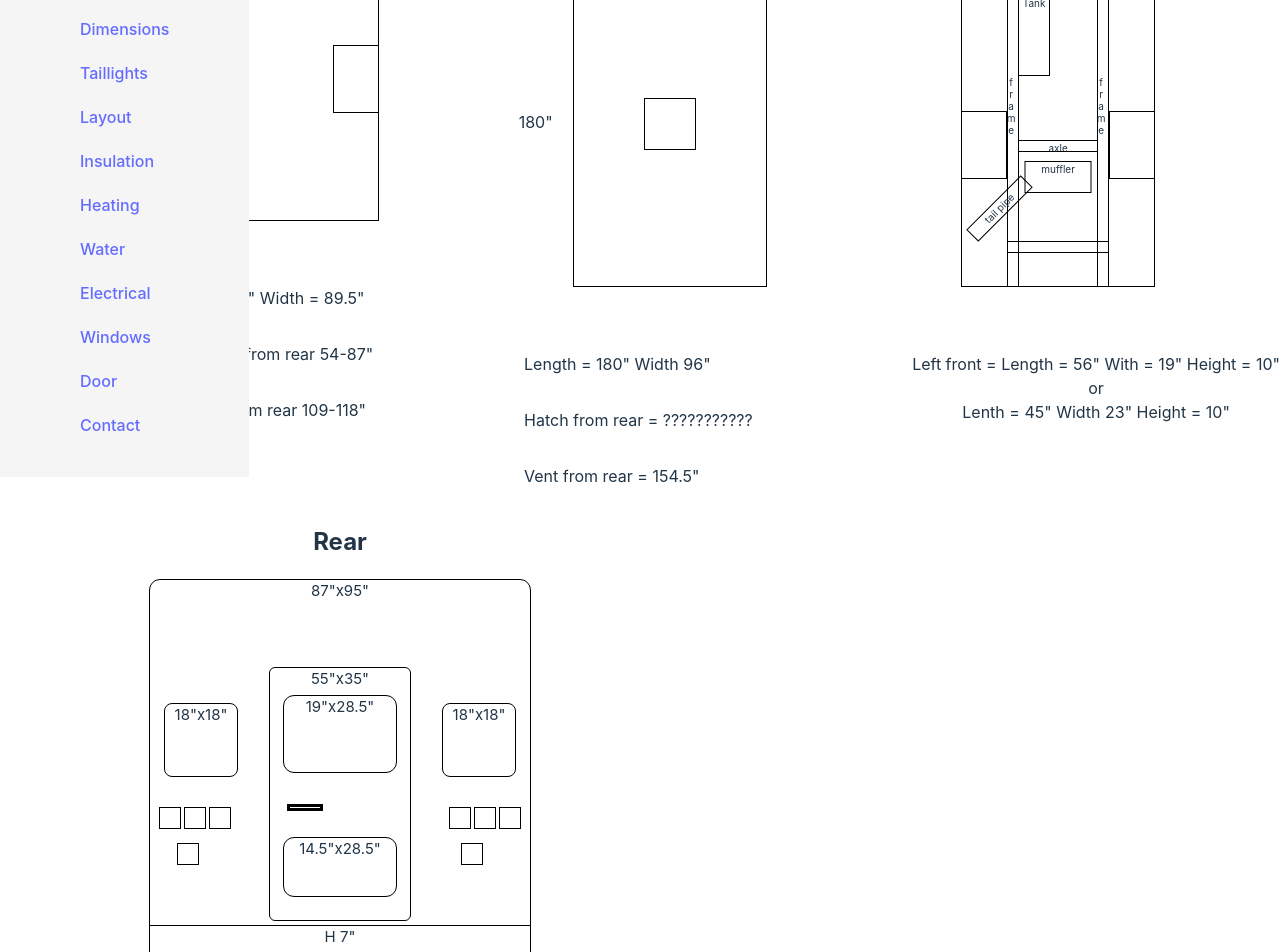
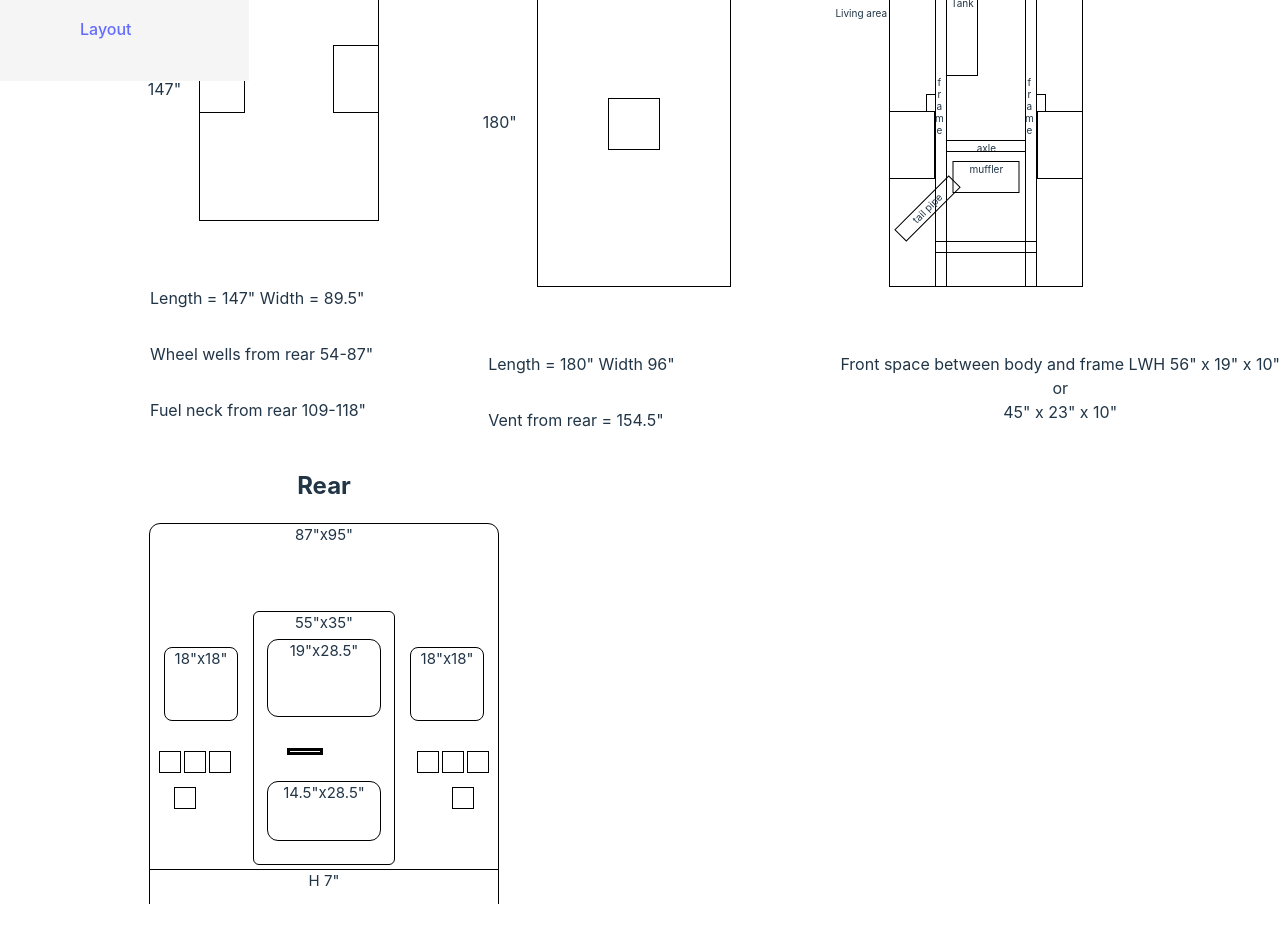
Before and after one commit to dielawn/bus_8, a React (Vite) app: page /dimensions in a window 1280 px wide. Shown: the part 200-1152 px from the top of the page. After the commit the page ends 1104 px from the top, so only its background shows below. Built offline with nearby package versions, Linux system fonts and the light colour scheme.

Commit message:
basic page

```diff
--- a/src/App.css
+++ b/src/App.css
@@ -73,23 +73,6 @@
   display: flex;
 }
 
-
-.taillightJunc {
-  width: 15px;
-  height: 15px;
-  background-color: chartreuse;
-  position: absolute;
-  bottom: 40px;
-  left: 50px;
-}
-
-.redBox {
-  background-color: red;
-  width: 15px;
-  height: 15px;
-  margin: 5px;
-}
-
 .flex {
   display: flex;
   flex-wrap: wrap;
@@ -99,234 +82,27 @@
   flex-direction: column;
 }
 
-.brownBox {
-  background-color: brown;
-  width: 15px;
-  height: 15px;
-  margin: 5px;
-}
-.yellowBox {
-  background-color: yellow;
-  width: 15px;
-  height: 15px;
-  margin: 5px;
-}
-.greenBox {
-  background-color: green;
-  width: 15px;
-  height: 15px;
-  margin: 5px;
-}
-.blueBox {
-  background-color: blue;
-  width: 15px;
-  height: 15px;
-  margin: 5px;
-}
-.chartBox {
-  background-color: chartreuse;
-  width: 15px;
-  height: 15px;
-  margin: 5px;
-}
-
 .alignRight {
   text-align: end;
   justify-content: end;
 }
 
-.taillightImg {
-  max-width: 400px;
-}
-.taillightHorzImg {
-  max-height: 460px;
-}
-
 .descriptionTxt {
   padding: 75px 10px 10px 20px;
 }
+
 li {
   text-align: start;
-}
-.solar {
-  width: 82px;
-  height: 142px;
-  outline: solid black 1px;
-}
-
-.panel1 {
-  position: absolute;
-  top: 25px;
-}
-.panel2 {
-  position: absolute;
-  top: 25px;
-  right: 0;
-}
-
-.panel3 {
-  position: absolute;
-  bottom: -10px;
-  left: 0;
-}
-
-.panel4 {
-  position: absolute;
-  bottom: -10px;
-  right: 0;
-}
-
-.gland {
-  position: absolute;
-  right: 5px;
-  bottom: 155px;
-  outline: solid black 1px;
 }
 
 .key {
   padding-top: 50px;
 }
+
 button {
   outline: solid 2px black;
-}
-
-.rearExterior {
-  width: 380px;
-  height: 380px;
-  outline: solid black 1px;
-  border-radius: 10px 10px 0 0;
-  position: relative;
-  font-size: 15px;
-}
-
-.rearDoor {
-  width: 140px;
-  height: 252px;
-  outline: solid black 1px;
-  position: absolute;
-  left: 50%;
-  bottom: 40px;
-  transform: translate(-50%);
-  border-radius: 5px;
-}
-.rearDoorWindowLwr {
-  outline: solid black 1px;
-  width: 112px;
-  height: 58px;
-  position: absolute;
-  bottom: 64px;
-  left: 50%;
-  transform: translate(-50%);
-  border-radius: 10px;
-}
-.rearDoorWindowUpr {
-  outline: solid black 1px;
-  width: 112px;
-  height: 76px;
-  position: absolute;
-  bottom: 188px;
-  left: 50%;
-  transform: translate(-50%);
-  border-radius: 10px;
-}
-.rearDoorHandle {
-  width: 30px;
-  outline: solid 3px black;
-  height: 1px;
-  position: absolute;
-  bottom: 152px;
-  left: 140px;
-}
-
-.rearWindow {
-  outline: solid black 1px;
-  width: 72px;
-  height: 72px;
-  border-radius: 7px;
-}
-.leftWindow {
-  position: absolute;
-  left: 15px;
-  bottom: 184px;
-}
-
-.rightWindow {
-  position: absolute;
-  right: 15px;
-  bottom: 184px;
-}
-
-.taillight, .turnlight, .stopLight, .backup {
-  outline: solid black 1px;
-  width: 20px;
-  height: 20px;
-  bottom: 132px
-}
-.leftTL {
-  position: absolute;
-  bottom: 96px;
-  left: 10%;
-  transform: translate(-50%);
-}
-.rightTL {
-  position: absolute;
-  bottom: 96px;
-  right: 10%;
-  transform: translate(-50%);
-}
-
-.leftTuL {
-  position: absolute;
-  left: 10px;
-}
-.rightTuL {
-  position: absolute;
-  right: 10px;
-}
-.leftSL {
-  position: absolute;
-  left: 35px;
-}
-.rightSL {
-  position: absolute;
-  right: 35px;
-}
-
-.leftBU {
-  position: absolute;
-  left: 60px;
-}
-.rightBU {
-  position: absolute;
-  right: 60px;
-}
-
-.rearFrame {
-  outline: solid black 1px;
-  position: absolute;
-  bottom: 34px;
-  width: 100px;
-  height: 10px;
-  left: 46px
-}
-
-.bumper {
-  outline: solid black 1px;
-  position: absolute;
-  bottom: 0;
-  height: 34px;
-  width: 100%;
 }
 
 .outline {
   outline: solid black 1px;
 }
-
-.acEvaporator {
-  width: 114px;
-  height: 48px;
-  position: absolute;
-  left: 50%;
-  transform: translate(-50%);
-  top: 20px;
-}
--- a/src/components/Dimensions.css
+++ b/src/components/Dimensions.css
@@ -1,3 +1,4 @@
+/* Living Area */
 .livingSpaceDiv, .bedDiv, .roofDiv, .underBusDiv {
     display: flex;
     flex-direction: column;
@@ -49,6 +50,9 @@
     transform: translate(-50%, -50%);
   }
 
+
+
+/* Roof */
   .roof {
     width: 192px;
     height: 360px;
@@ -74,6 +78,10 @@
     transform: translate(-50%, -50%);
   }
 
+
+
+
+  /* Under bus */
   .underBus {
     width: 192px;
     height: 360px;
@@ -162,3 +170,152 @@
     left: 57px;
     top: 55px
   }
+
+  .rearFrame {
+    outline: solid black 1px;
+    position: absolute;
+    bottom: 34px;
+    width: 100px;
+    height: 10px;
+    left: 46px
+  }
+
+  .leafSprings {
+    position: absolute;
+    width: 8px;
+    height: 16px;
+    bottom: 175px;
+  }
+  .leftLS {
+    left: 37px;
+  }
+  .rightLS {
+    right: 37px;
+  }
+
+  .cabLabel {
+    position: absolute;
+    top: 40px;
+    left: -25px;
+  }
+  .livingAreaLabel {
+    position: absolute;
+    top: 80px;
+    left: -55px;
+  }
+
+
+/* Rear of bus */
+.rearExterior {
+    width: 348px;
+    height: 380px;
+    border-radius: 10px 10px 0 0;
+    position: relative;
+    font-size: 15px;
+  }
+
+  .rearDoor {
+    width: 140px;
+    height: 252px;
+    position: absolute;
+    left: 50%;
+    bottom: 40px;
+    transform: translate(-50%);
+    border-radius: 5px;
+  }
+  .rearDoorWindowLwr {
+    width: 112px;
+    height: 58px;
+    position: absolute;
+    bottom: 64px;
+    left: 50%;
+    transform: translate(-50%);
+    border-radius: 10px;
+  }
+  .rearDoorWindowUpr {
+    outline: solid black 1px;
+    width: 112px;
+    height: 76px;
+    position: absolute;
+    bottom: 188px;
+    left: 50%;
+    transform: translate(-50%);
+    border-radius: 10px;
+  }
+  .rearDoorHandle {
+    width: 30px;
+    outline: solid 3px black;
+    height: 1px;
+    position: absolute;
+    bottom: 152px;
+    left: 140px;
+  }
+
+  .rearWindow {
+    width: 72px;
+    height: 72px;
+    border-radius: 7px;
+    position: absolute;
+}
+  .leftWindow {
+    left: 15px;
+    bottom: 184px;
+  }
+
+  .rightWindow {
+    right: 15px;
+    bottom: 184px;
+  }
+
+  .taillight, .turnlight, .stopLight, .backup {
+    width: 20px;
+    height: 20px;
+    bottom: 132px;
+    position: absolute;
+  }
+  .leftTL {
+    bottom: 96px;
+    left: 25px;
+
+  }
+  .rightTL {
+    bottom: 96px;
+    right: 25px;
+
+  }
+
+  .leftTuL {
+    left: 10px;
+  }
+  .rightTuL {
+    right: 10px;
+  }
+  .leftSL {
+    left: 35px;
+  }
+  .rightSL {
+    right: 35px;
+  }
+
+  .leftBU {
+    left: 60px;
+  }
+  .rightBU {
+    right: 60px;
+  }
+
+  .bumper {
+    position: absolute;
+    bottom: 0;
+    height: 34px;
+    width: 100%;
+  }
+
+  .acEvaporator {
+    width: 114px;
+    height: 48px;
+    position: absolute;
+    left: 50%;
+    transform: translate(-50%);
+    top: 20px;
+  }
--- a/src/components/Dimensions.jsx
+++ b/src/components/Dimensions.jsx
@@ -29,7 +29,6 @@ const Dimensions = () => {
 
             </div>
             <p>Length = 180" Width 96"</p>
-            <p>Hatch from rear = ???????????</p>
             <p>Vent from rear = 154.5"</p>
         </div>
 
@@ -37,11 +36,17 @@ const Dimensions = () => {
             <h2>Under bus</h2>
 
             <div className="underBus outline">
+
+            <div className="cabLabel labelTxt">Cab</div>
+            <div className="livingAreaLabel labelTxt">Living area</div>
+
             <div className="labelTxt leftFrame outline frame vertText">frame</div>
             <div className="labelTxt rightFrame outline frame vertText">frame</div>
             <div className="labelTxt engine">Engine</div>
             <div className="labelTxt trans">Transmission</div>
             <div className="labelTxt fuelTank outline">Fuel Tank</div>
+            <div className="leafSprings leftLS outline"></div>
+            <div className="leafSprings rightLS outline"></div>
                 <div className="livSp outline">
                     {/* <div className="grayWater">
                         Gray Water 23g
@@ -56,31 +61,31 @@ const Dimensions = () => {
                     <div className="rearFrame outline"></div>
                 </div>
             </div>
-            <p>Left front = Length = 56" With = 19" Height = 10"
+            <p>Front space between body and frame LWH 56" x 19" x 10"
             <br></br>or<br></br>
-            Lenth = 45" Width 23" Height = 10"
+            45" x 23" x 10"
             </p>
         </div>
 
         <div className="rearDiv">
             <h2>Rear</h2>
-            <div className="rearExterior">87"x95"
-                <div className="rearDoor">55"x35"</div>
-                <div className="rearDoorWindowLwr">14.5"x28.5"</div>
-                <div className="rearDoorWindowUpr">19"x28.5"</div>
-                <div className="rearDoorHandle"></div>
+            <div className="rearExterior outline">87"x95"
+                <div className="rearDoor outline">55"x35"</div>
+                <div className="rearDoorWindowLwr outline">14.5"x28.5"</div>
+                <div className="rearDoorWindowUpr outline">19"x28.5"</div>
+                <div className="rearDoorHandle outline"></div>
                 {/* <div className="acEvaporator outline">AC Indoor</div> */}
-                <div className="rearWindow leftWindow">18"x18"</div>
-                <div className="rearWindow rightWindow">18"x18"</div>
-                <div className="taillight leftTL"></div>
-                <div className="taillight rightTL"></div>
-                <div className="turnlight leftTuL"></div>
-                <div className="turnlight rightTuL"></div>
-                <div className="stopLight leftSL"></div>
-                <div className="stopLight rightSL"></div>
-                <div className="backup leftBU"></div>
-                <div className="backup rightBU"></div>
-                <div className="bumper">H 7"</div>
+                <div className="rearWindow leftWindow outline">18"x18"</div>
+                <div className="rearWindow rightWindow outline">18"x18"</div>
+                <div className="taillight leftTL outline"></div>
+                <div className="taillight rightTL outline"></div>
+                <div className="turnlight leftTuL outline"></div>
+                <div className="turnlight rightTuL outline"></div>
+                <div className="stopLight leftSL outline"></div>
+                <div className="stopLight rightSL outline"></div>
+                <div className="backup leftBU outline"></div>
+                <div className="backup rightBU outline"></div>
+                <div className="bumper outline">H 7"</div>
             </div>
         </div>
 
--- a/src/components/NavBar.jsx
+++ b/src/components/NavBar.jsx
@@ -16,16 +16,16 @@ const Navbar = () => {
             Home
           </Link>
         </li>
-        <li className='navLink'>
+        {/* <li className='navLink'>
           <Link to="/about" className="text-white hover:text-gray-300">
             About
           </Link>
-        </li>
-        <li className='navLink'>
+        </li> */}
+        {/* <li className='navLink'>
           <Link to="/demolition" className="text-white hover:text-gray-300">
             Demolition
           </Link>
-        </li>
+        </li> */}
         <li className='navLink'>
           <Link to="/dimensions" className="text-white hover:text-gray-300">
             Dimensions
@@ -41,41 +41,41 @@ const Navbar = () => {
             Layout
           </Link>
         </li>
-        <li className='navLink'>
+        {/* <li className='navLink'>
           <Link to="/insulation" className="text-white hover:text-gray-300">
             Insulation
           </Link>
-        </li>
-        <li className='navLink'>
+        </li> */}
+        {/* <li className='navLink'>
           <Link to="/heating" className="text-white hover:text-gray-300">
             Heating
           </Link>
-        </li>
-        <li className='navLink'>
+        </li> */}
+        {/* <li className='navLink'>
           <Link to="/water" className="text-white hover:text-gray-300">
             Water
           </Link>
-        </li>
-        <li className='navLink'>
+        </li> */}
+        {/* <li className='navLink'>
           <Link to="/electrical" className="text-white hover:text-gray-300">
             Electrical
           </Link>
-        </li>
-        <li className='navLink'>
+        </li> */}
+        {/* <li className='navLink'>
           <Link to="/windows" className="text-white hover:text-gray-300">
             Windows
           </Link>
-        </li>
-        <li className='navLink'>
+        </li> */}
+        {/* <li className='navLink'>
           <Link to="/door" className="text-white hover:text-gray-300">
             Door
           </Link>
-        </li>
-        <li className='navLink'>
+        </li> */}
+        {/* <li className='navLink'>
           <Link to="/contact" className="text-white hover:text-gray-300">
             Contact
           </Link>
-        </li>
+        </li> */}
       </ul>
 
     }
--- a/src/components/Taillights.jsx
+++ b/src/components/Taillights.jsx
@@ -4,6 +4,7 @@ import finished_marker from 'src/assets/finished_marker.jpg'
 import finished_taillights_wide from 'src/assets/finished_taillights_wide.jpg'
 import finished_taillights from 'src/assets/finished_taillights.jpg'
 import left_tail_loom from 'src/assets/left_tail_loom.jpg'
+import './Taillights.css'
 
 const Taillights = () => {
 
```
Also changed, not shown: src/App.jsx (+6 -6 lines), src/components/Layout.css (+31 -0 lines), src/components/Layout.jsx (+5 -5 lines), src/components/Taillights.css (added, +52 -0 lines).
